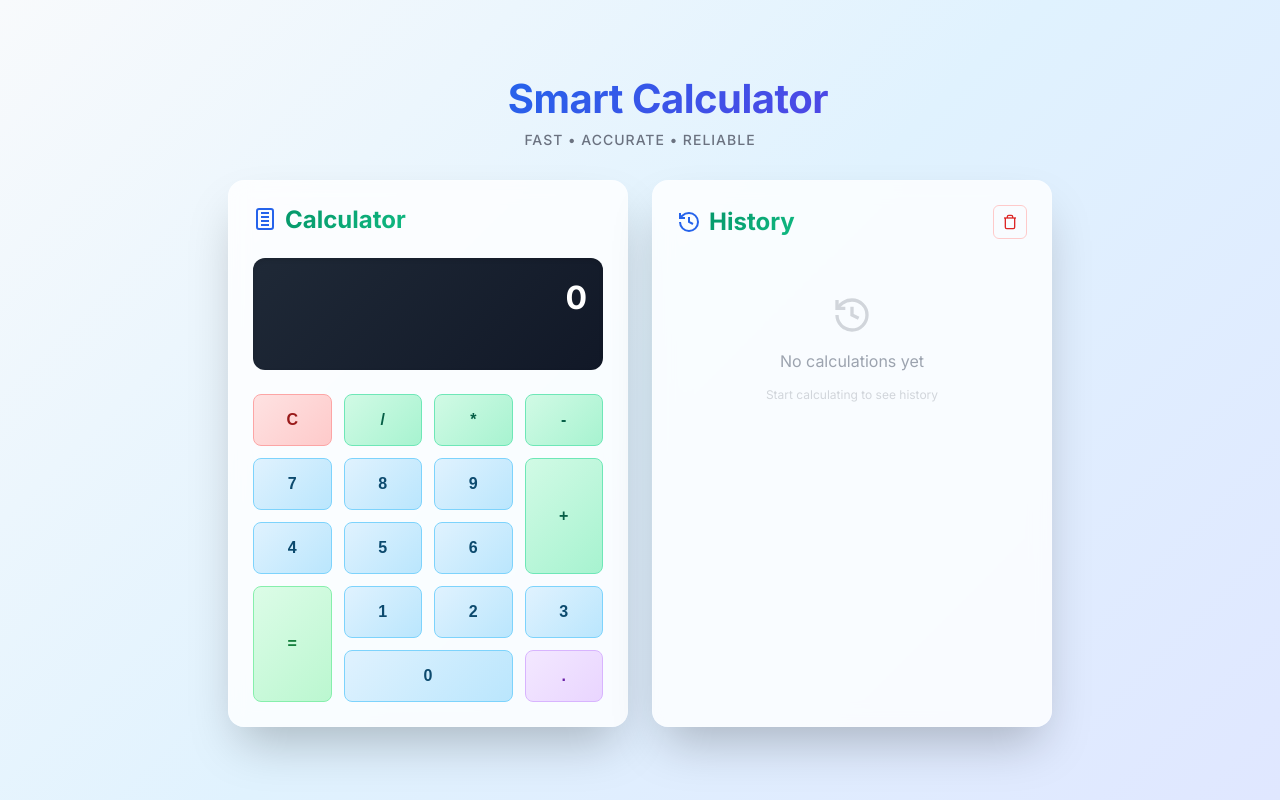
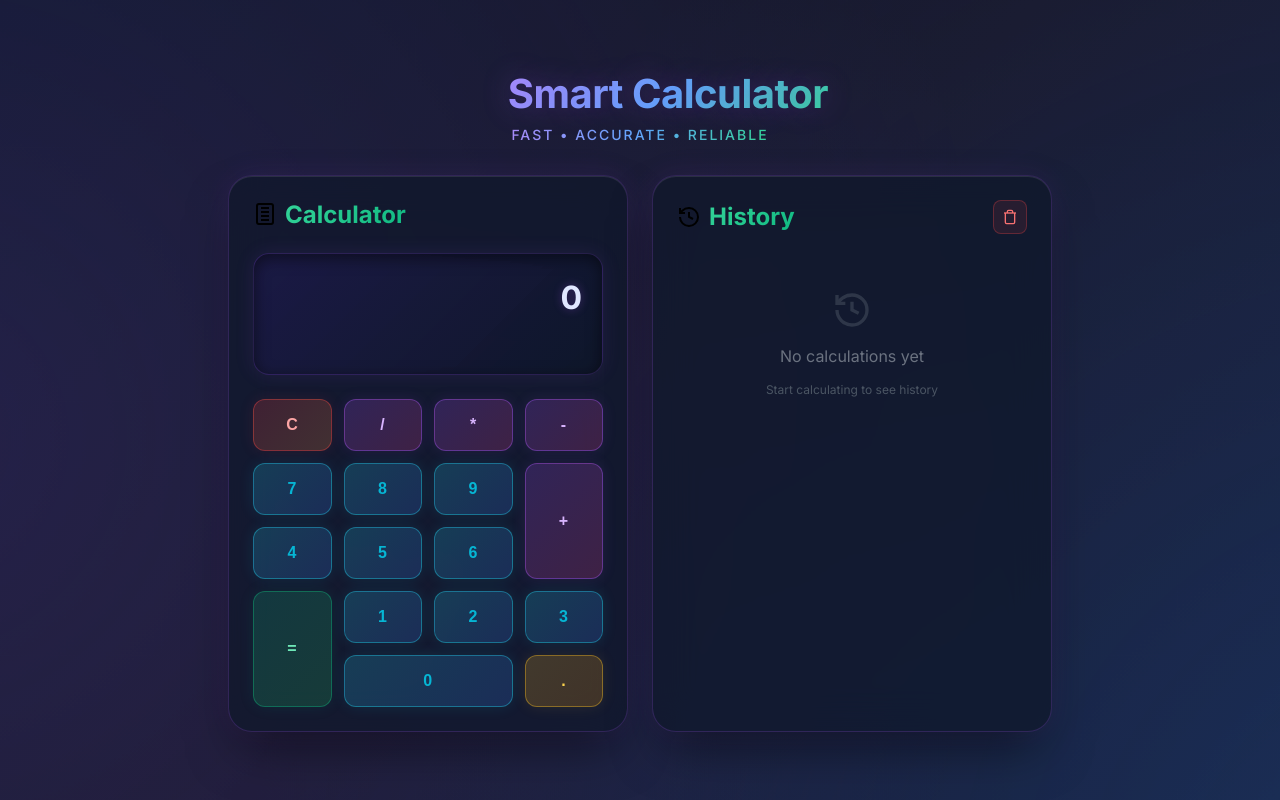
Before and after one commit to ArpitKumar8649/Codsoft-Task-1-project, a plain HTML site: page index.html in a window 1280 px wide. Drawn offline with Linux system fonts and the light colour scheme.

Commit message:
Updated via AI from ArpitKumar8649/Codsoft-Task-1-project

```diff
--- a/calculator.css
+++ b/calculator.css
@@ -5,22 +5,53 @@
   padding: 0;
   box-sizing: border-box;
 }
+
 body {
   font-family: 'Inter', -apple-system, BlinkMacSystemFont, 'Segoe UI', 'Roboto', 'Oxygen', 'Ubuntu', 'Cantarell', sans-serif;
-  background: linear-gradient(135deg, #f8fafc 0%, #e0f2fe 50%, #e0e7ff 100%);
+  background: linear-gradient(135deg, #0f172a 0%, #1a1a2e 50%, #16213e 100%);
   min-height: 100vh;
   display: flex;
   align-items: center;
   justify-content: center;
   padding: 1rem;
+  position: relative;
+  overflow-x: hidden;
 }
+
+/* Animated background orbs */
+body::before {
+  content: '';
+  position: fixed;
+  top: -50%;
+  left: -50%;
+  width: 200%;
+  height: 200%;
+  background:
+    radial-gradient(circle at 20% 50%, rgba(139, 92, 246, 0.15) 0%, transparent 50%),
+    radial-gradient(circle at 80% 80%, rgba(59, 130, 246, 0.15) 0%, transparent 50%);
+  animation: moveOrbs 15s ease-in-out infinite;
+  pointer-events: none;
+  z-index: -1;
+}
+
+@keyframes moveOrbs {
+  0%, 100% {
+    transform: translate(0, 0);
+  }
+  50% {
+    transform: translate(50px, 50px);
+  }
+}
+
 .app-container {
   width: 100%;
   max-width: 1200px;
+  position: relative;
+  z-index: 1;
 }
 
 /* ============================================
-   APP HEADER - SMART CALCULATOR
+   APP HEADER - SMART CALCULATOR (DARK THEME)
    ============================================ */
 
 .app-header {
@@ -46,36 +77,42 @@ body {
 .header-icon {
   width: 2.5rem;
   height: 2.5rem;
-  background: linear-gradient(135deg, #2563eb, #4f46e5);
+  background: linear-gradient(135deg, #a78bfa, #60a5fa);
   -webkit-background-clip: text;
   -webkit-text-fill-color: transparent;
   background-clip: text;
   color: transparent;
+  filter: drop-shadow(0 0 20px rgba(168, 85, 247, 0.5));
 }
 
 .app-title {
   font-size: 2.5rem;
   font-weight: 800;
-  background: linear-gradient(135deg, #2563eb, #4f46e5);
+  background: linear-gradient(135deg, #a78bfa 0%, #60a5fa 50%, #34d399 100%);
   -webkit-background-clip: text;
   -webkit-text-fill-color: transparent;
   background-clip: text;
   color: transparent;
   letter-spacing: -0.5px;
+  text-shadow: 0 0 30px rgba(168, 85, 247, 0.3);
 }
 
 .header-subtitle {
   font-size: 0.875rem;
-  color: #6b7280;
+  color: #9ca3af;
   font-weight: 500;
-  letter-spacing: 1px;
+  letter-spacing: 2px;
   text-transform: uppercase;
+  background: linear-gradient(90deg, #a78bfa, #60a5fa, #34d399);
+  -webkit-background-clip: text;
+  -webkit-text-fill-color: transparent;
+  background-clip: text;
 }
 
 @keyframes slideDown {
   from {
     opacity: 0;
-    transform: translateY(-20px);
+    transform: translateY(-30px);
   }
   to {
     opacity: 1;
@@ -93,19 +130,34 @@ body {
   flex-wrap: wrap;
   justify-content: center;
 }
+
 .calculator-panel,
 .history-panel {
-  background: rgba(255, 255, 255, 0.8);
-  backdrop-filter: blur(10px);
-  -webkit-backdrop-filter: blur(10px);
-  border-radius: 1rem;
+  background: rgba(15, 23, 42, 0.7);
+  backdrop-filter: blur(20px);
+  -webkit-backdrop-filter: blur(20px);
+  border-radius: 1.5rem;
   padding: 1.5rem;
-  box-shadow: 0 25px 50px -12px rgba(0, 0, 0, 0.25);
-  border: 1px solid rgba(255, 255, 255, 0.2);
+  box-shadow:
+    0 25px 50px -12px rgba(0, 0, 0, 0.5),
+    0 0 30px rgba(168, 85, 247, 0.1),
+    inset 0 1px 0 rgba(255, 255, 255, 0.1);
+  border: 1px solid rgba(168, 85, 247, 0.2);
   flex: 1;
   max-width: 400px;
   min-width: 320px;
+  transition: all 0.3s ease;
 }
+
+.calculator-panel:hover,
+.history-panel:hover {
+  border-color: rgba(168, 85, 247, 0.4);
+  box-shadow:
+    0 25px 50px -12px rgba(0, 0, 0, 0.5),
+    0 0 50px rgba(168, 85, 247, 0.2),
+    inset 0 1px 0 rgba(255, 255, 255, 0.1);
+}
+
 .panel-header {
   display: flex;
   align-items: center;
@@ -113,61 +165,77 @@ body {
   margin-bottom: 1.5rem;
   position: relative;
 }
+
 .panel-header .icon {
   width: 1.5rem;
   height: 1.5rem;
-  color: #2563eb;
+  background: linear-gradient(135deg, #a78bfa, #60a5fa);
+  -webkit-background-clip: text;
+  -webkit-text-fill-color: transparent;
+  background-clip: text;
 }
+
 .panel-header h1 {
   font-size: 1.5rem;
   font-weight: 700;
-  background: linear-gradient(135deg, #2563eb, #4f46e5);
+  background: linear-gradient(135deg, #a78bfa, #60a5fa);
   -webkit-background-clip: text;
   background-clip: text;
   -webkit-text-fill-color: transparent;
   color: transparent;
 }
+
 .panel-header h2 {
   font-size: 1.5rem;
   font-weight: 700;
-  background: linear-gradient(135deg, #059669, #10b981);
+  background: linear-gradient(135deg, #34d399, #10b981);
   -webkit-background-clip: text;
   background-clip: text;
   -webkit-text-fill-color: transparent;
   color: transparent;
 }
+
 .btn-clear-history {
   margin-left: auto;
-  background: none;
-  border: 1px solid #fecaca;
-  border-radius: 0.375rem;
+  background: rgba(239, 68, 68, 0.1);
+  border: 1.5px solid rgba(239, 68, 68, 0.3);
+  border-radius: 0.5rem;
   padding: 0.5rem;
-  color: #dc2626;
+  color: #f87171;
   cursor: pointer;
-  transition: all 0.2s ease;
+  transition: all 0.3s ease;
   display: flex;
   align-items: center;
   justify-content: center;
 }
+
 .btn-clear-history:hover {
-  background: #fef2f2;
-  border-color: #f87171;
+  background: rgba(239, 68, 68, 0.2);
+  border-color: rgba(239, 68, 68, 0.5);
+  box-shadow: 0 0 15px rgba(239, 68, 68, 0.3);
 }
+
 .btn-clear-history svg {
   width: 1rem;
   height: 1rem;
 }
+
 .display-container {
   margin-bottom: 1.5rem;
 }
+
 .display-screen {
-  background: linear-gradient(135deg, #1f2937, #111827);
-  border-radius: 0.75rem;
-  padding: 1rem;
-  box-shadow: inset 0 2px 4px rgba(0, 0, 0, 0.1);
+  background: linear-gradient(135deg, rgba(30, 27, 75, 0.8), rgba(15, 23, 42, 0.95));
+  border-radius: 1rem;
+  padding: 1.25rem;
+  box-shadow:
+    inset 0 4px 15px rgba(0, 0, 0, 0.5),
+    0 0 20px rgba(168, 85, 247, 0.1);
+  border: 1px solid rgba(168, 85, 247, 0.15);
 }
+
 .display-main {
-  color: white;
+  color: #e0e7ff;
   font-size: 2rem;
   font-weight: 700;
   text-align: right;
@@ -177,86 +245,125 @@ body {
   display: flex;
   align-items: center;
   justify-content: flex-end;
+  text-shadow: 0 0 10px rgba(168, 85, 247, 0.3);
 }
+
 .display-operation {
-  color: #9ca3af;
+  color: #a78bfa;
   font-size: 0.875rem;
   text-align: right;
   margin-top: 0.5rem;
   min-height: 1.5rem;
 }
+
 .button-grid {
   display: grid;
   grid-template-columns: repeat(4, 1fr);
   gap: 0.75rem;
 }
+
 .btn {
   padding: 1rem;
-  border: none;
-  border-radius: 0.5rem;
+  border: 1.5px solid;
+  border-radius: 0.75rem;
   font-size: 1rem;
   font-weight: 600;
   cursor: pointer;
-  transition: all 0.2s ease;
+  transition: all 0.3s ease;
   display: flex;
   align-items: center;
   justify-content: center;
   min-height: 3rem;
+  text-transform: uppercase;
+  letter-spacing: 0.5px;
 }
+
 .btn:active {
-  transform: scale(0.95);
+  transform: scale(0.92);
 }
+
+/* Number Buttons - Cyan/Purple Gradient */
 .btn-number {
-  background: linear-gradient(135deg, #e0f2fe, #bae6fd);
-  color: #0c4a6e;
-  border: 1px solid #7dd3fc;
+  background: linear-gradient(135deg, rgba(34, 211, 238, 0.2), rgba(59, 130, 246, 0.2));
+  color: #06b6d4;
+  border-color: rgba(34, 211, 238, 0.4);
+  box-shadow: 0 0 15px rgba(34, 211, 238, 0.1);
 }
+
 .btn-number:hover {
-  background: linear-gradient(135deg, #bae6fd, #7dd3fc);
-  box-shadow: 0 4px 12px rgba(2, 132, 199, 0.3);
+  background: linear-gradient(135deg, rgba(34, 211, 238, 0.3), rgba(59, 130, 246, 0.3));
+  border-color: rgba(34, 211, 238, 0.6);
+  box-shadow: 0 0 25px rgba(34, 211, 238, 0.3);
+  transform: translateY(-2px);
 }
+
+/* Operation Buttons - Purple/Pink Gradient */
 .btn-operation {
-  background: linear-gradient(135deg, #d1fae5, #a7f3d0);
-  color: #065f46;
-  border: 1px solid #6ee7b7;
+  background: linear-gradient(135deg, rgba(168, 85, 247, 0.2), rgba(236, 72, 153, 0.2));
+  color: #d8b4fe;
+  border-color: rgba(168, 85, 247, 0.4);
+  box-shadow: 0 0 15px rgba(168, 85, 247, 0.1);
 }
+
 .btn-operation:hover {
-  background: linear-gradient(135deg, #a7f3d0, #6ee7b7);
-  box-shadow: 0 4px 12px rgba(16, 185, 129, 0.3);
+  background: linear-gradient(135deg, rgba(168, 85, 247, 0.3), rgba(236, 72, 153, 0.3));
+  border-color: rgba(168, 85, 247, 0.6);
+  box-shadow: 0 0 25px rgba(168, 85, 247, 0.3);
+  transform: translateY(-2px);
 }
+
 .btn-plus {
   grid-row: span 2;
   min-height: auto;
 }
+
+/* Equals Button - Emerald/Teal Gradient */
 .btn-equals {
   grid-row: span 2;
-  background: linear-gradient(135deg, #dcfce7, #bbf7d0);
-  color: #15803d;
-  border: 1px solid #86efac;
+  background: linear-gradient(135deg, rgba(16, 185, 129, 0.2), rgba(34, 197, 94, 0.2));
+  color: #6ee7b7;
+  border-color: rgba(16, 185, 129, 0.4);
+  box-shadow: 0 0 15px rgba(16, 185, 129, 0.1);
   min-height: auto;
 }
+
 .btn-equals:hover {
-  background: linear-gradient(135deg, #bbf7d0, #86efac);
-  box-shadow: 0 4px 12px rgba(34, 197, 94, 0.3);
+  background: linear-gradient(135deg, rgba(16, 185, 129, 0.3), rgba(34, 197, 94, 0.3));
+  border-color: rgba(16, 185, 129, 0.6);
+  box-shadow: 0 0 25px rgba(16, 185, 129, 0.3);
+  transform: translateY(-2px);
 }
+
+/* Clear Button - Red/Orange Gradient */
 .btn-clear {
-  background: linear-gradient(135deg, #fee2e2, #fecaca);
-  color: #991b1b;
-  border: 1px solid #fca5a5;
+  background: linear-gradient(135deg, rgba(239, 68, 68, 0.2), rgba(251, 146, 60, 0.2));
+  color: #fca5a5;
+  border-color: rgba(239, 68, 68, 0.4);
+  box-shadow: 0 0 15px rgba(239, 68, 68, 0.1);
 }
+
 .btn-clear:hover {
-  background: linear-gradient(135deg, #fecaca, #fca5a5);
-  box-shadow: 0 4px 12px rgba(220, 38, 38, 0.3);
+  background: linear-gradient(135deg, rgba(239, 68, 68, 0.3), rgba(251, 146, 60, 0.3));
+  border-color: rgba(239, 68, 68, 0.6);
+  box-shadow: 0 0 25px rgba(239, 68, 68, 0.3);
+  transform: translateY(-2px);
 }
+
+/* Decimal Button - Yellow/Amber Gradient */
 .btn-decimal {
-  background: linear-gradient(135deg, #f3e8ff, #e9d5ff);
-  color: #6b21a8;
-  border: 1px solid #d8b4fe;
+  background: linear-gradient(135deg, rgba(251, 191, 36, 0.2), rgba(245, 158, 11, 0.2));
+  color: #fcd34d;
+  border-color: rgba(251, 191, 36, 0.4);
+  box-shadow: 0 0 15px rgba(251, 191, 36, 0.1);
 }
+
 .btn-decimal:hover {
-  background: linear-gradient(135deg, #e9d5ff, #d8b4fe);
-  box-shadow: 0 4px 12px rgba(147, 51, 234, 0.3);
+  background: linear-gradient(135deg, rgba(251, 191, 36, 0.3), rgba(245, 158, 11, 0.3));
+  border-color: rgba(251, 191, 36, 0.6);
+  box-shadow: 0 0 25px rgba(251, 191, 36, 0.3);
+  transform: translateY(-2px);
 }
+
 .btn-zero {
   grid-column: span 2;
 }
@@ -270,6 +377,7 @@ body {
   flex-direction: column;
   height: 100%;
 }
+
 .history-list {
   display: flex;
   flex-direction: column;
@@ -277,21 +385,47 @@ body {
   max-height: 400px;
   overflow-y: auto;
 }
+
+/* Custom Scrollbar for History */
+.history-list::-webkit-scrollbar {
+  width: 6px;
+}
+
+.history-list::-webkit-scrollbar-track {
+  background: rgba(168, 85, 247, 0.1);
+  border-radius: 10px;
+}
+
+.history-list::-webkit-scrollbar-thumb {
+  background: linear-gradient(180deg, #a78bfa, #60a5fa);
+  border-radius: 10px;
+}
+
+.history-list::-webkit-scrollbar-thumb:hover {
+  background: linear-gradient(180deg, #c4b5fd, #93c5fd);
+}
+
 .history-item {
   padding: 0.75rem;
-  background: linear-gradient(135deg, #f0fdf4, #dbeafe);
-  border-radius: 0.5rem;
+  background: linear-gradient(135deg, rgba(168, 85, 247, 0.1), rgba(59, 130, 246, 0.1));
+  border-radius: 0.625rem;
   font-size: 0.875rem;
-  color: #1e3a8a;
-  border-left: 3px solid #10b981;
+  color: #e0e7ff;
+  border-left: 3px solid #a78bfa;
   word-break: break-word;
-  transition: all 0.2s ease;
+  transition: all 0.3s ease;
   cursor: pointer;
+  border: 1px solid rgba(168, 85, 247, 0.2);
 }
+
 .history-item:hover {
-  background: linear-gradient(135deg, #dbeafe, #bfdbfe);
+  background: linear-gradient(135deg, rgba(168, 85, 247, 0.2), rgba(59, 130, 246, 0.2));
+  border-left-color: #60a5fa;
+  border-color: rgba(168, 85, 247, 0.4);
   transform: translateX(4px);
+  box-shadow: 0 0 15px rgba(168, 85, 247, 0.2);
 }
+
 .no-history {
   display: flex;
   flex-direction: column;
@@ -300,19 +434,23 @@ body {
   gap: 1rem;
   padding: 2rem 1rem;
   text-align: center;
-  color: #9ca3af;
+  color: #6b7280;
 }
+
 .history-icon {
   width: 2.5rem;
   height: 2.5rem;
-  color: #d1d5db;
+  color: #4b5563;
+  opacity: 0.5;
 }
+
 .no-history p {
   margin: 0;
 }
+
 .sub-text {
   font-size: 0.75rem;
-  color: #d1d5db;
+  color: #4b5563;
 }
 
 /* ============================================
```
